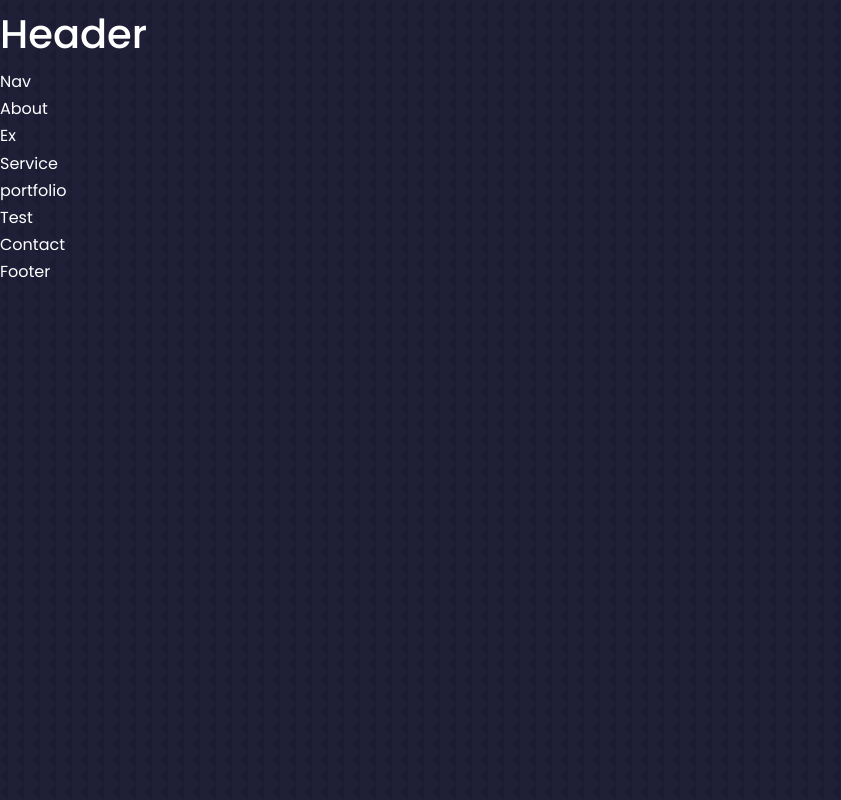
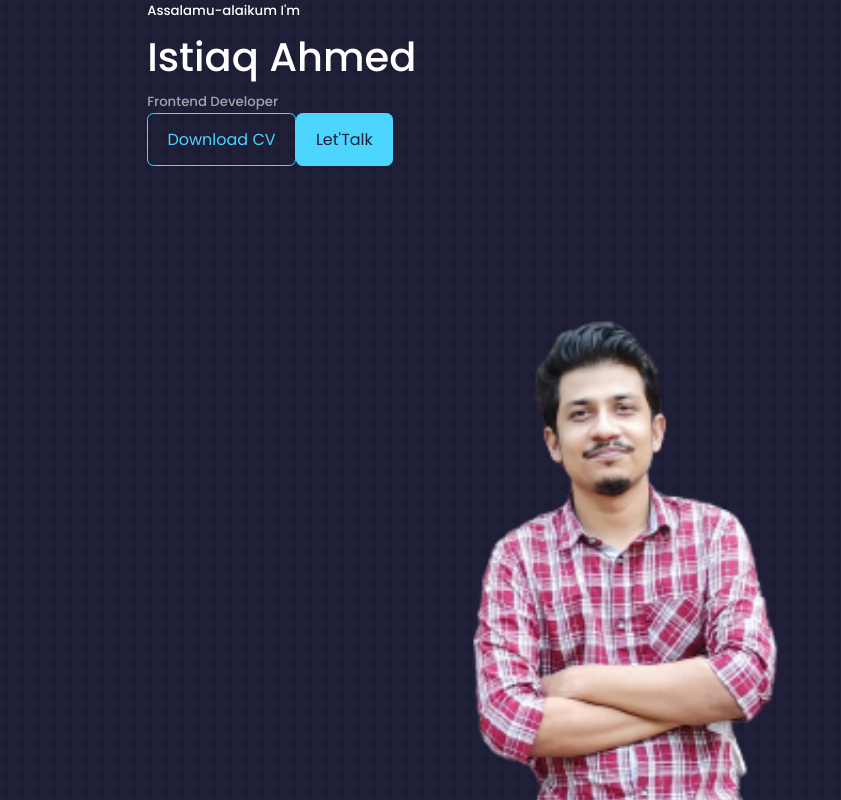
Before and after one commit to ahmedisti/portfolio-react-js, a React (Create React App) app: page / in a window 1280 px wide. Shown: the top 800 px of the page, without its empty margins (0-841 px from the left). Built offline with nearby package versions, Linux system fonts and the light colour scheme.

Commit message:
header section start

```diff
--- /dev/null
+++ b/src/components/Header/CTA.jsx
@@ -0,0 +1,13 @@
+import React from 'react'
+import CV from '../../assets/cv.pdf'
+
+const CTA = () => {
+  return (
+    <div className='cta'>
+        <a href={CV} download className='btn'>Download CV</a>
+        <a href="#contact" className='btn btn-primary'>Let'Talk</a>
+    </div>
+  )
+}
+
+export default CTA
--- a/src/components/Header/Header.jsx
+++ b/src/components/Header/Header.jsx
@@ -1,11 +1,23 @@
 import React from 'react';
-import './Header.css'
+import './Header.css';
+import CTA from './CTA';
+import ME from '../../assets/me.png';
 
 const Header = () => {
     return (
-        <div>
-            <h1>Header</h1>
-        </div>
+        <header>
+            <div className="container header__container">
+                <h5>Assalamu-alaikum I'm</h5>
+                <h1>Istiaq Ahmed</h1>
+                <h5 className="text-light">Frontend Developer</h5>
+                <CTA></CTA>
+
+                <div className="me">
+                    <img src={ME}alt="me" srcset="" />
+                </div>
+                <a href="#contact" className='scroll__down'>Scroll Down</a>
+            </div>
+        </header>
     );
 };
 
```
